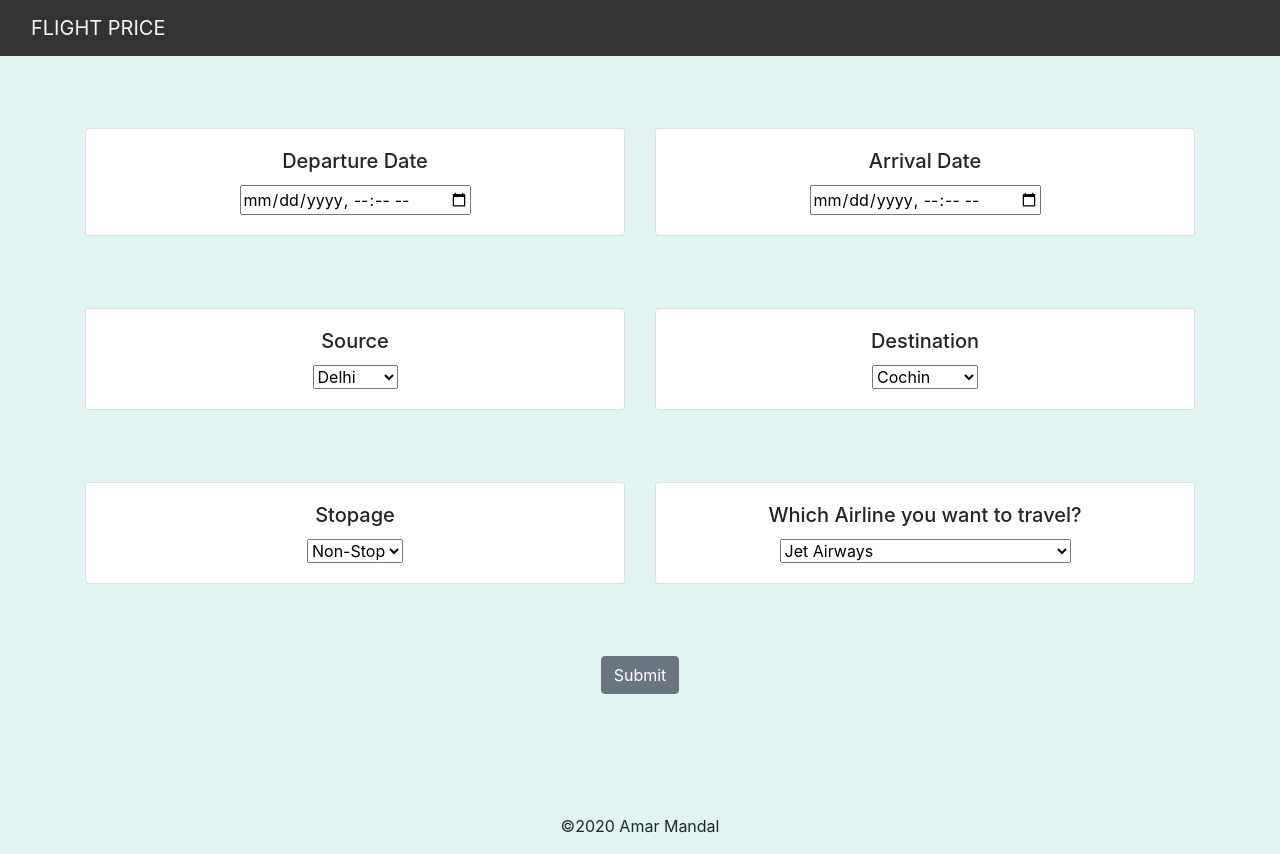
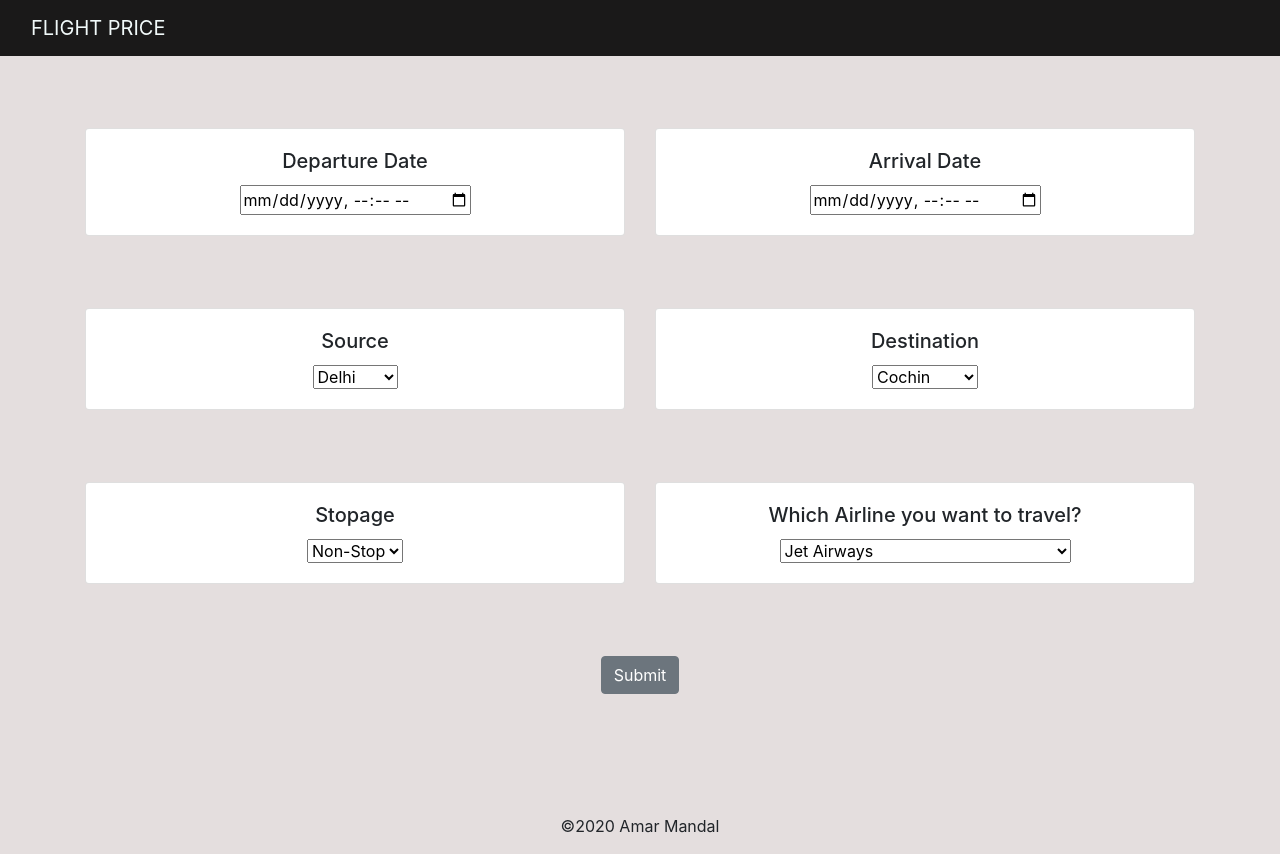
Before and after one commit to sameemqureshi/Flight-Ticket-Price-Prediction, a Flask app: page / in a window 1280 px wide. Run offline with Flask 2, Linux system fonts and the light colour scheme; parts of the project's set-up code (start-up, migrations or seed data) failed here and were passed over; some libraries are stand-ins or nearby versions.

Commit message:
Update styles.css

```diff
--- a/static/css/styles.css
+++ b/static/css/styles.css
@@ -1,10 +1,10 @@
 body {
-    background-color: #e1f4f3;
+    background-color: #dfd8d8d4;
     text-align: center;
 }
 
 .navbar {
-    background-color: #333333;
+    background-color: #1a1919;
 }
 
 a {
@@ -12,5 +12,5 @@ a {
 }
 
 a:hover {
-    color: #f0f0f0;
+    color: #d89b0a9c;
   }
```
